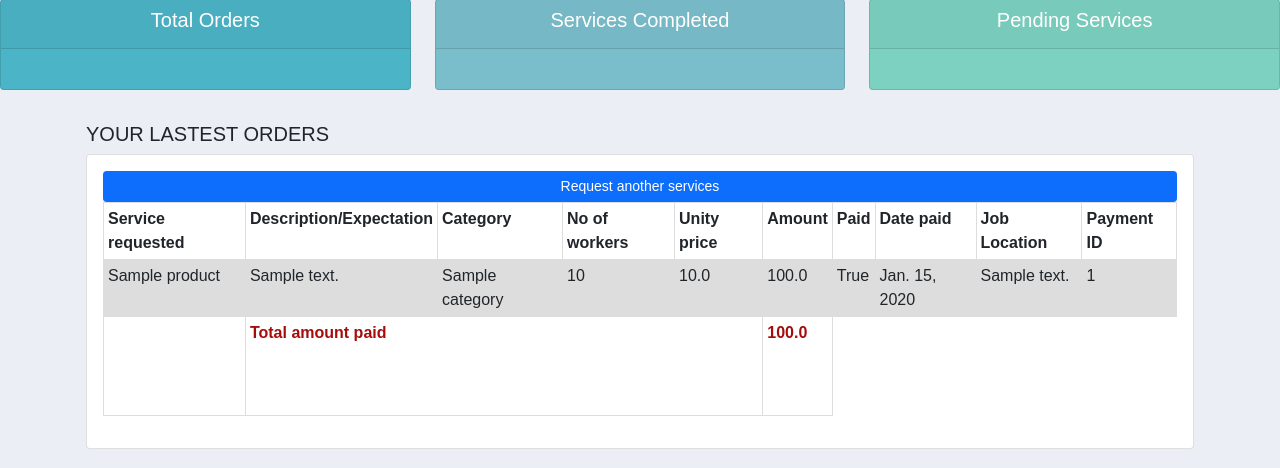
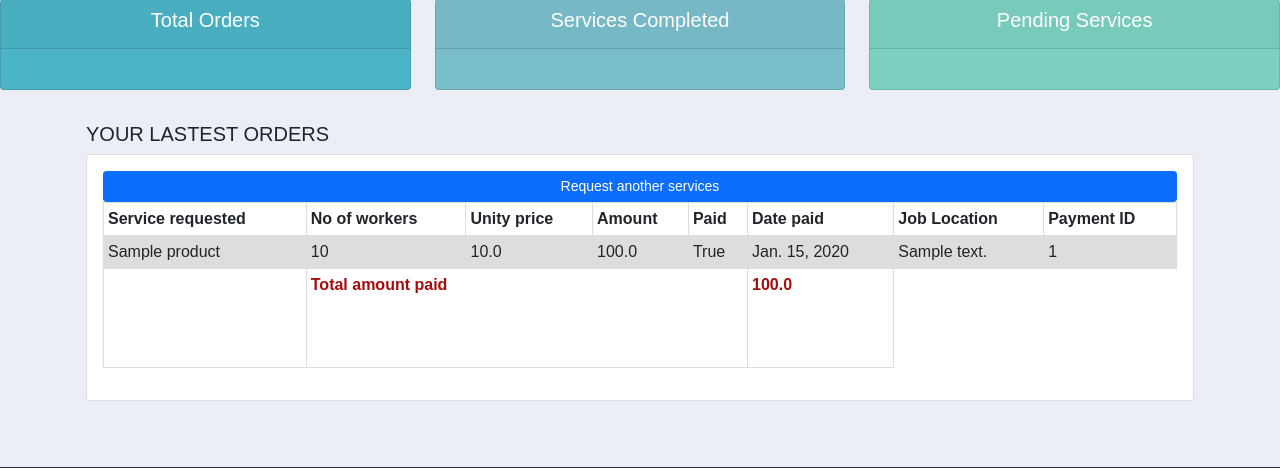
Before and after one commit to nuelxlencedjango/job_portal, a Django app: page /handle_confirmation/ in a window 1280 px wide. Shown: the part 246-714 px from the top of the page. Run offline with Django 3.2, Linux system fonts and the light colour scheme; a user stored in the database is signed in; tables that the repository leaves empty hold one stand-in row (values such as "Sample post"); some libraries are stand-ins or nearby versions.

Commit message:
client request

```diff
--- a/templates/payments/payment_confirmation.html
+++ b/templates/payments/payment_confirmation.html
@@ -32,8 +32,8 @@
 				<tr>
 
 					<th>Service requested</th>
-					<th>Description/Expectation</th>
-					<th>Category</th>
+					<!--<th>Description/Expectation</th>
+					<th>Category</th>-->
                     <th>No of workers </th>
 					<th>Unity price </th>
 					<th>Amount </th>
@@ -54,8 +54,8 @@
 
 
 			<td>{{item.product.name }}</td>
-			<td>{{item.product.desc}}</td>
-			<td>{{item.product.category}}</td>
+			<!--<td>{{item.product.desc}}</td>
+			<td>{{item.product.category}}</td>-->
 			<td>{{item.quantity}}</td>
 			<td> {{item.product.price}}</td>
 			<td>{{item.get_total_item_price}}</td>
@@ -97,59 +97,4 @@
 
 
 
-
-
-
-
-
-
-
-<!--<div class="row">
-	<div class="col-lg-12">
-		<div class="box-element">
-			<a  class="btn btn-outline-dark" href="">&#x2190; Continue Shopping</a>
-			<br>
-			<br>
-			<table class="table">
-				<tr>
-					<th><h5>Items: <strong>3</strong></h5></th>
-					<th><h5>Total:<strong> $42</strong></h5></th>
-					<th>
-						<a  style="float:right; margin:5px;" class="btn btn-success" href="">Checkout</a>
-					</th>
-				</tr>
-			</table>
-		</div>
-
-		<br>
-
-		<div class="box-element">
-			<div class="cart-row">
-				<div style="flex:2"></div>
-				<div style="flex:2"><strong>Item</strong></div>
-				<div style="flex:1"><strong>Price</strong></div>
-				<div style="flex:1"><strong>Quantity</strong></div>
-				<div style="flex:1"><strong>Total</strong></div>
-			</div>
-
-				<div class="cart-row">
-					<div style="flex:2"><img class="row-image" src=""></div>
-					<div style="flex:2"><p>{{ item.product.name }}</p></div>
-					<div style="flex:1"><p>R{{ item.product.price|floatformat:2 }}</p></div>
-					<div style="flex:1">
-						<p class="quantity">{{ item.product.quantity }}</p>
-						<div class="quantity">
-							<img class="chg-quantity" src="">
-
-							<img class="chg-quantity" src="">
-						</div>
-					</div>
-					<div style="flex:1"><p>$32</p></div>
-				</div>
-
-		</div>
-	</div>
-</div>-->
-
-
 {% endblock %}
```
